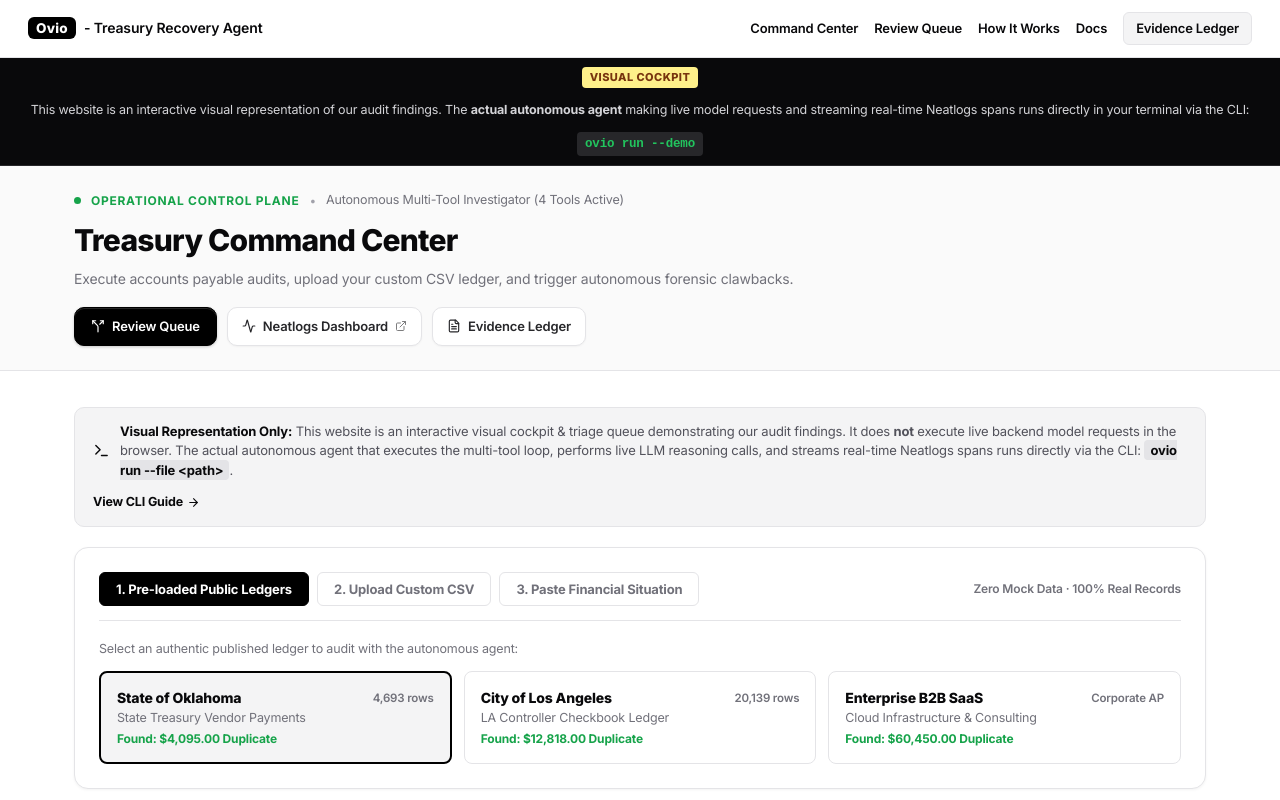
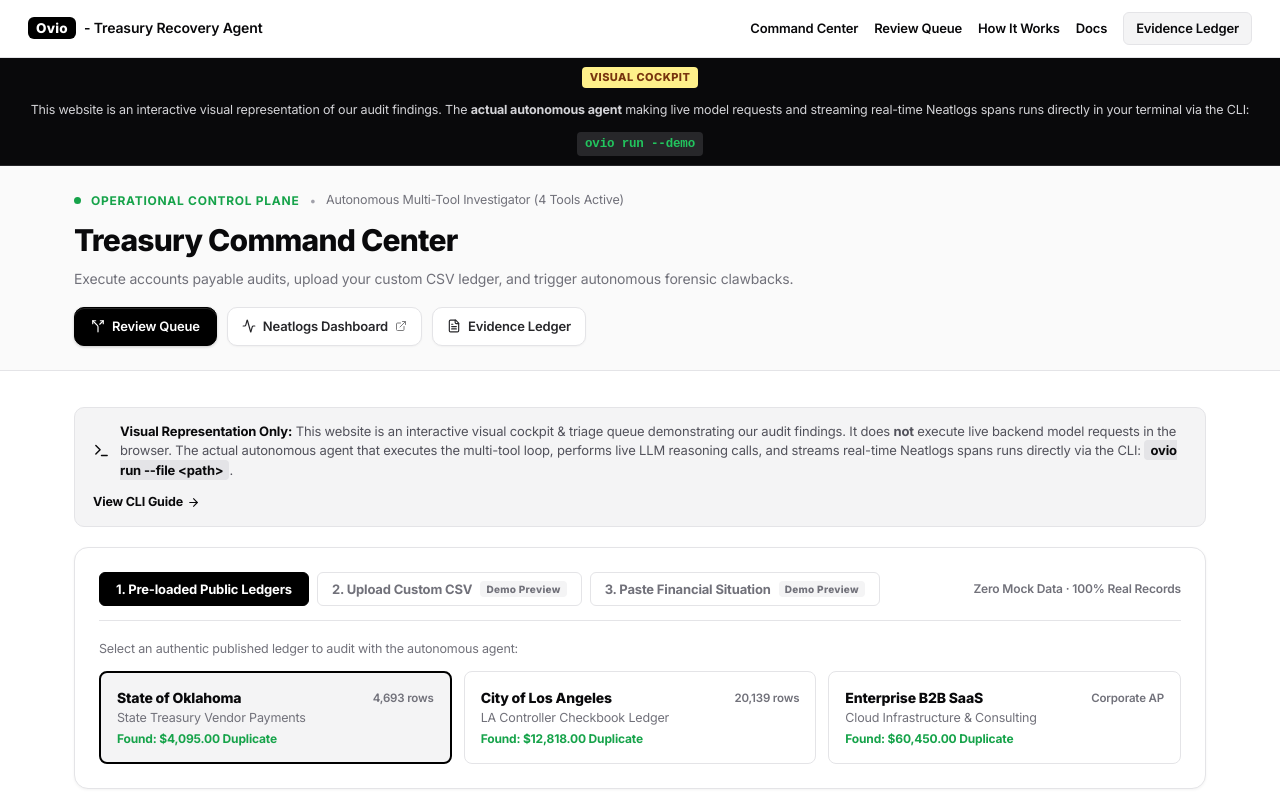
Before and after one commit to toufiqfarhan0/neat-hack, a Next.js app: page /command-center in a window 1280 px wide. Shown: the top 800 px of the page. Built offline with nearby package versions, Linux system fonts and the light colour scheme.

Commit message:
feat(ui): add demo preview badges and CLI guide instructions to command center upload and paste tabs
Entire-Checkpoint: 01M4QS89GVKDSE5B3M8D8CZ6NA

```diff
--- a/app/command-center/page.tsx
+++ b/app/command-center/page.tsx
@@ -427,33 +427,61 @@
                   type="button"
                   onClick={() => setActiveTab("upload")}
                   style={{
-                    padding: "8px 16px",
+                    padding: "8px 14px",
                     borderRadius: "6px",
                     fontSize: "13px",
                     fontWeight: 700,
                     cursor: "pointer",
                     border: "1px solid " + (activeTab === "upload" ? "#000000" : "#e4e4e7"),
                     background: activeTab === "upload" ? "#000000" : "#ffffff",
-                    color: activeTab === "upload" ? "#ffffff" : "#71717a"
+                    color: activeTab === "upload" ? "#ffffff" : "#71717a",
+                    display: "inline-flex",
+                    alignItems: "center",
+                    gap: "8px"
                   }}
                 >
-                  2. Upload Custom CSV
+                  <span>2. Upload Custom CSV</span>
+                  <span style={{
+                    fontSize: "10px",
+                    fontWeight: 800,
+                    padding: "2px 6px",
+                    borderRadius: "4px",
+                    background: activeTab === "upload" ? "#27272a" : "#f4f4f5",
+                    color: activeTab === "upload" ? "#ffffff" : "#71717a",
+                    letterSpacing: "0.03em"
+                  }}>
+                    Demo Preview
+                  </span>
                 </button>
                 <button
                   type="button"
                   onClick={() => setActiveTab("paste")}
                   style={{
-                    padding: "8px 16px",
+                    padding: "8px 14px",
                     borderRadius: "6px",
                     fontSize: "13px",
                     fontWeight: 700,
                     cursor: "pointer",
                     border: "1px solid " + (activeTab === "paste" ? "#000000" : "#e4e4e7"),
                     background: activeTab === "paste" ? "#000000" : "#ffffff",
-                    color: activeTab === "paste" ? "#ffffff" : "#71717a"
+                    color: activeTab === "paste" ? "#ffffff" : "#71717a",
+                    display: "inline-flex",
+                    alignItems: "center",
+                    gap: "8px"
                   }}
                 >
-                  3. Paste Financial Situation
+                  <span>3. Paste Financial Situation</span>
+                  <span style={{
+                    fontSize: "10px",
+                    fontWeight: 800,
+                    padding: "2px 6px",
+                    borderRadius: "4px",
+                    background: activeTab === "paste" ? "#27272a" : "#f4f4f5",
+                    color: activeTab === "paste" ? "#ffffff" : "#71717a",
+                    letterSpacing: "0.03em"
+                  }}>
+                    Demo Preview
+                  </span>
                 </button>
               </div>
 
@@ -549,6 +577,41 @@
 
             {/* TAB CONTENT 2: FILE UPLOAD */}
             {activeTab === "upload" && (
+              <div>
+                <div style={{
+                  background: "#fffbeb",
+                  border: "1px solid #fde68a",
+                  borderRadius: "10px",
+                  padding: "14px 18px",
+                  marginBottom: "18px",
+                  display: "flex",
+                  alignItems: "flex-start",
+                  gap: "12px"
+                }}>
+                  <AlertCircle size={18} color="#d97706" style={{ marginTop: "2px", flexShrink: 0 }} />
+                  <div style={{ flex: 1 }}>
+                    <div style={{ display: "flex", alignItems: "center", gap: "8px", flexWrap: "wrap", marginBottom: "4px" }}>
+                      <span style={{ fontSize: "11px", fontWeight: 800, textTransform: "uppercase", letterSpacing: "0.04em", background: "#fef3c7", color: "#92400e", padding: "2px 8px", borderRadius: "4px" }}>
+                        UI Demo Preview
+                      </span>
+                      <span style={{ fontSize: "13px", fontWeight: 700, color: "#92400e" }}>
+                        Web Uploader is an interactive demo preview — For production audit runs, use the CLI
+                      </span>
+                    </div>
+                    <p style={{ fontSize: "12px", color: "#b45309", margin: "0 0 10px", lineHeight: 1.5 }}>
+                      This browser uploader previews client-side parsing and candidate detection. To run a real autonomous recovery sweep on custom enterprise CSV files with live Neatlogs OpenInference distributed tracing and Entire memory checkpoints, execute the production CLI command below. A full cloud-connected backend web app is on our product roadmap.
+                    </p>
+                    <div style={{ display: "flex", alignItems: "center", gap: "12px", flexWrap: "wrap" }}>
+                      <code style={{ fontSize: "12px", background: "#ffffff", padding: "3px 9px", borderRadius: "5px", border: "1px solid #fcd34d", color: "#09090b", fontFamily: "monospace", fontWeight: 700 }}>
+                        ovio run --file path/to/your_ledger.csv
+                      </code>
+                      <Link href="/docs" style={{ fontSize: "12px", fontWeight: 700, color: "#92400e", textDecoration: "underline", display: "inline-flex", alignItems: "center", gap: "4px" }}>
+                        <Terminal size={13} /> View CLI Execution Guide &rarr;
+                      </Link>
+                    </div>
+                  </div>
+                </div>
+
                 <div style={{ textAlign: "center", padding: "32px", border: "2px dashed #e4e4e7", borderRadius: "10px", background: "#fafafa" }}>
                   <Upload size={36} style={{ margin: "0 auto 12px", color: "#09090b" }} />
                   <h4 style={{ fontSize: "16px", fontWeight: 800, color: "#09090b", margin: "0 0 6px" }}>
@@ -582,11 +645,46 @@
                     </div>
                   )}
                 </div>
+              </div>
             )}
 
             {/* TAB CONTENT 3: PASTE FINANCIAL BRIEF (EMPTY BOX BY DEFAULT) */}
             {activeTab === "paste" && (
               <div>
+                <div style={{
+                  background: "#fffbeb",
+                  border: "1px solid #fde68a",
+                  borderRadius: "10px",
+                  padding: "14px 18px",
+                  marginBottom: "18px",
+                  display: "flex",
+                  alignItems: "flex-start",
+                  gap: "12px"
+                }}>
+                  <AlertCircle size={18} color="#d97706" style={{ marginTop: "2px", flexShrink: 0 }} />
+                  <div style={{ flex: 1 }}>
+                    <div style={{ display: "flex", alignItems: "center", gap: "8px", flexWrap: "wrap", marginBottom: "4px" }}>
+                      <span style={{ fontSize: "11px", fontWeight: 800, textTransform: "uppercase", letterSpacing: "0.04em", background: "#fef3c7", color: "#92400e", padding: "2px 8px", borderRadius: "4px" }}>
+                        cfo.ai Scenario Preview
+                      </span>
+                      <span style={{ fontSize: "13px", fontWeight: 700, color: "#92400e" }}>
+                        Financial Brief is a UI demo preview — Execute live working capital rescue via CLI
+                      </span>
+                    </div>
+                    <p style={{ fontSize: "12px", color: "#b45309", margin: "0 0 10px", lineHeight: 1.5 }}>
+                      This brief box simulates cfo.ai 90-day cash floor liquidity intervention in the browser. To trigger real automated working capital execution with live telemetry streaming to Neatlogs, run the CLI command below. An enterprise web dashboard with direct banking/ERP webhooks is currently on our product roadmap.
+                    </p>
+                    <div style={{ display: "flex", alignItems: "center", gap: "12px", flexWrap: "wrap" }}>
+                      <code style={{ fontSize: "12px", background: "#ffffff", padding: "3px 9px", borderRadius: "5px", border: "1px solid #fcd34d", color: "#09090b", fontFamily: "monospace", fontWeight: 700 }}>
+                        ovio rescue
+                      </code>
+                      <Link href="/docs" style={{ fontSize: "12px", fontWeight: 700, color: "#92400e", textDecoration: "underline", display: "inline-flex", alignItems: "center", gap: "4px" }}>
+                        <Terminal size={13} /> View CLI Rescue Guide &rarr;
+                      </Link>
+                    </div>
+                  </div>
+                </div>
+
                 {/* Shows attached file if user uploaded one */}
                 {customFile ? (
                   <div style={{
```
Also changed, not shown: 1 other file (tests, documents, lock files or other folders). Lines whose indentation alone changed are shown as unchanged.
